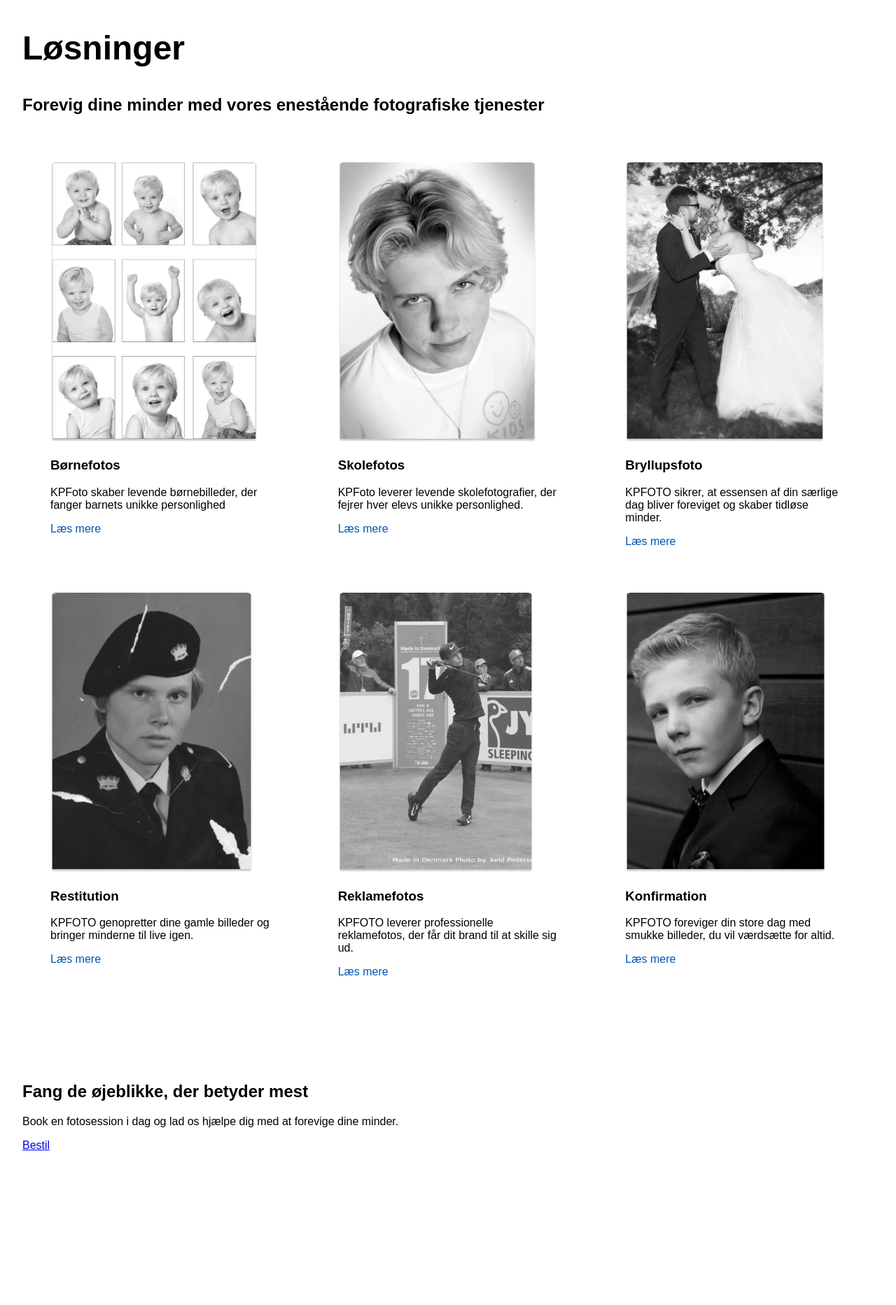
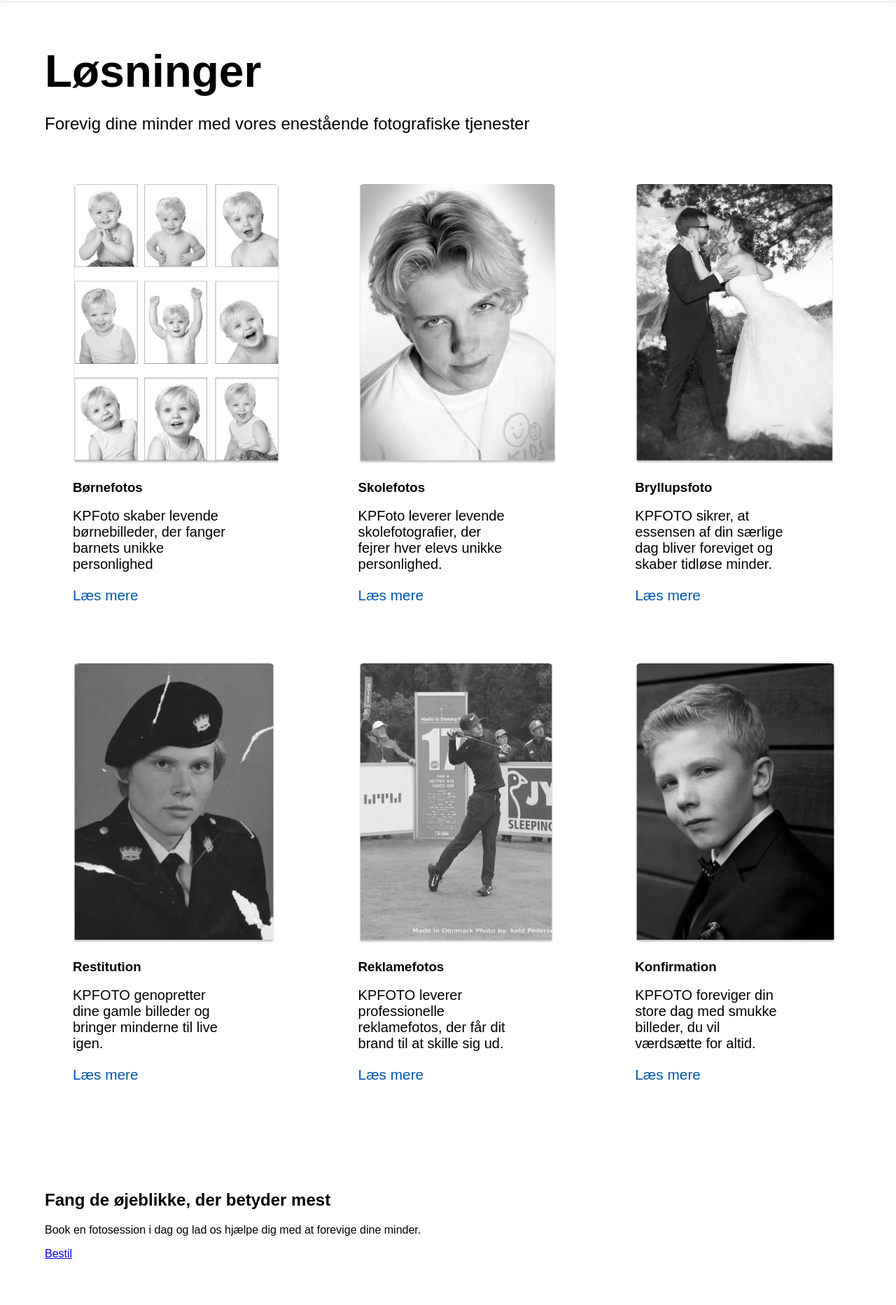
Before and after one commit to walthemort/kpfoto, a PHP site: page /services.html in a window 1280 px wide. Shown: the part 367-2232 px from the top of the page at 70% size. Before the commit the page ends 2011 px from the top, so only its background shows below. Run offline with PHP 8.4, Linux system fonts and the light colour scheme.

Commit message:
redigering i resposniv, fjernelse af elementer, tilføjelse af nye class

```diff
--- a/KPFOTO/css/services.css
+++ b/KPFOTO/css/services.css
@@ -77,6 +77,7 @@ article {
     grid-template-columns: repeat(3, 1fr);
     gap: 1rem;
     padding: 2rem 0;
+    justify-items: center; /* Centrerer indholdet i hver grid-celle */
 }
 
 .Løsning {
@@ -86,60 +87,170 @@ article {
 .Løsning img {
     width: auto;
     height: 400px;
-
+    max-width: 400px;
     border-radius: 8px; /* Gør hjørner lidt runde */
     transition: opacity 0.3s ease; /* Glidende overgang */
 }
 
 .Løsning img:hover {
-    opacity: 0.5;  /* Sætter opaciteten til 50% ved hover */
+    opacity: 0.5; /* Sætter opaciteten til 50% ved hover */
     cursor: pointer; /* Ændrer cursor til en hånd, når man hover */
 }
 
+.Løsning figcaption {
+    padding-right: 4.5rem;
+}
 
 .LæsMere {
     color: #0056b3;
     cursor: pointer;
+}
+
+h1 {
+    font-size: 4rem;
+    margin: 0;
+}
+
+#tekst {
+    font-size: 100px;
+}
+
+main {
+    max-width: 1600px; /* Juster bredden som ønsket */
+    margin: 0 auto; /* Centrerer main */
+    padding: 2rem;
+}
+
+/* Responsiv til mobil */
+@media (max-width: 768px) {
+    body {
+        font-size: 14px;
+    }
+
+    header nav {
+        flex-direction: column;
+        align-items: flex-start;
+        padding: 1rem;
+    }
+
+    /* Justering af tekststørrelser */
+    h1 {
+        font-size: 2rem; /* Mindre størrelse på h1 */
+        margin: 0;
+    }
+
+    #Tekst {
+        font-size: 1rem; /* Mindre tekststørrelse for Tekst */
+    }
+
+    figcaption.Undertekst {
+        font-size: 16px; /* Mindre skriftstørrelse på Undertekst */
+    }
+
+    .LæsMere {
+        font-size: 1rem;
+    }
+
+    /* Responsivt grid med 1 kolonne */
+    article {
+        grid-template-columns: 1fr; /* 1 kolonne på mobil */
+        gap: 1rem;
+    }
+
+    .Løsning img {
+        max-width: 100%; /* Billeder fylder hele bredden */
+        height: auto;
+        margin: 0 auto;
+        display: block;
+    }
+
+    /* Justering af margin og padding */
+    .Løsning {
+        margin-bottom: 1rem;
+        padding: 0.5rem;
+    }
+
+    /* Call to action sektion */
+    section#cta-title h2 {
+        font-size: 1.5rem;
+    }
+
+    section#cta-title p {
+        font-size: 1rem;
+    }
+
+    section#cta-title a.button {
+        padding: 0.8rem 1.5rem;
+    }
+}
+
+/* Responsiv til tablet og større skærme */
+@media (max-width: 1024px) {
+    header nav {
+        flex-direction: row;
+        justify-content: space-between;
+        padding: 1rem;
+    }
+
+    article {
+        grid-template-columns: repeat(2, 1fr); /* 2 kolonner på tablet */
+        gap: 1.5rem;
+    }
+
+    .Løsning img {
+        height: auto;
+        max-width: 100%;
+    }
+
+    figcaption.Undertekst {
+        font-size: 18px; /* Øg lidt skriftstørrelsen */
+    }
+
+    .LæsMere {
+        font-size: 1.2rem;
+    }
+
+    h1 {
+        font-size: 3rem; /* Justeret størrelse på h1 */
+    }
+
+    #Tekst {
+        font-size: 1.2rem;
+    }
+
+    /* Call to action sektion */
 
 }
 
-  h1 {
-    font-size: 3rem;
+/* Større skærme (desktop) */
+@media (min-width: 1025px) {
+    header nav {
+        flex-direction: row;
+        justify-content: space-between;
+        padding: 2rem 4rem;
     }
 
-  h2 {
-    font-size: 4 em;
-  }
-/* Responsiv til mobil */
-@media (max-width: 768px) {
-  nav {
-    flex-wrap: wrap;
-    justify-content: center;
+    article {
+        grid-template-columns: repeat(3, 1fr); /* 3 kolonner på større skærme */
+        gap: 2rem;
     }
 
-  nav ul {
-    flex-direction: column;
-    gap: 1rem;
-    align-items: center;
+    figcaption.Undertekst {
+        font-size: 20px; /* Øg skriftstørrelsen på desktop */
     }
 
-  nav .button {
-    margin-top: 1rem;
-  }
-  article {
-    grid-template-columns: repeat(2, 1fr); /* 2 kolonner på mobil */
+    .LæsMere {
+        font-size: 1.3rem;
     }
 
-  .Løsning img {
-    height: auto;  /* Justér højden på mobil for fleksibilitet */
-    max-height: 200px;
+    h1 {
+        font-size: 4rem; /* Justeret størrelse på h1 */
     }
 
+    #Tekst {
+        font-size: 1.5rem;
     }
 
-@media (min-width: 1024px) {
-  article {
-    grid-template-columns: repeat(3, 1fr); /* 3 kolonner på større skærme */
-  }
+    /* Call to action sektion */
 
 }
--- a/KPFOTO/services.html
+++ b/KPFOTO/services.html
@@ -24,46 +24,47 @@
       <main>
         <!-- Hero Section -->
         <section aria-labelledby="hero-title">
-          <h1 id="hero-title"><strong>Løsninger</strong></h1>
-          <h2>Forevig dine minder med vores enestående fotografiske tjenester</h2>
+          <h1><strong>Løsninger</strong></h1>
+          <p id="Tekst"> <span>Forevig dine minder med vores</span><span> enestående fotografiske tjenester</span></p>
+
           <article>
             <figure class="Løsning">
               <img src="assets/img/Børnefotos.webp" alt="Barn portræt" />
               <h3><strong>Børnefotos</strong></h3>
-              <figcaption> KPFoto skaber levende børnebilleder, der fanger barnets unikke personlighed</figcaption>
+              <figcaption class="Undertekst"> KPFoto skaber levende børnebilleder, der fanger barnets unikke personlighed</figcaption>
               <p class="LæsMere">Læs mere</p>
             </figure>
             <figure class="Løsning">
               <img src="assets/img/skolefoto.webp" alt="Portrætbillede af mand" />
               <h3><strong>Skolefotos</strong></h3>
-              <figcaption>KPFoto leverer levende skolefotografier, der fejrer hver elevs unikke personlighed.</figcaption>
+              <figcaption class="Undertekst">KPFoto leverer levende skolefotografier, der fejrer hver elevs unikke personlighed.</figcaption>
               <p class="LæsMere">Læs mere</p>
             </figure>
             <figure class="Løsning">
               <img src="assets/img/bryllupfoto.webp" alt="Bryllupsbillede " />
               <h3><strong>Bryllupsfoto</strong></h3>
-              <figcaption>KPFOTO sikrer, at essensen af din særlige dag
+              <figcaption class="Undertekst">KPFOTO sikrer, at essensen af din særlige dag
                 bliver foreviget og skaber tidløse minder.</figcaption>
                 <p class="LæsMere">Læs mere</p>
             </figure>
             <figure class="Løsning">
                 <img src="assets/img/restiutuion.webp" alt="KP portræt" />
                 <h3><strong>Restitution</strong></h3>
-                <figcaption>KPFOTO genopretter dine gamle billeder
+                <figcaption class="Undertekst">KPFOTO genopretter dine gamle billeder
                     og bringer minderne til live igen.</figcaption>
                 <p class="LæsMere">Læs mere</p>
               </figure>
               <figure class="Løsning">
                 <img src="assets/img/reklamefoto.webp" alt="Reklamebilled" />
                 <h3><strong>Reklamefotos</strong></h3>
-                <figcaption>KPFOTO leverer professionelle reklamefotos,
+                <figcaption class="Undertekst">KPFOTO leverer professionelle reklamefotos,
                     der får dit brand til at skille sig ud.</figcaption>
                 <p class="LæsMere">Læs mere</p>
               </figure>
               <figure class="Løsning">
                 <img src="assets/img/konfirmation.webp" alt="Konfirmand" />
                 <h3><strong>Konfirmation</strong></h3>
-                <figcaption>KPFOTO foreviger din store dag med smukke
+                <figcaption class="Undertekst">KPFOTO foreviger din store dag med smukke
                     billeder, du vil værdsætte for altid.</figcaption>
                 <p class="LæsMere">Læs mere</p>
               </figure>
```
Lines whose indentation alone changed are shown as unchanged.
